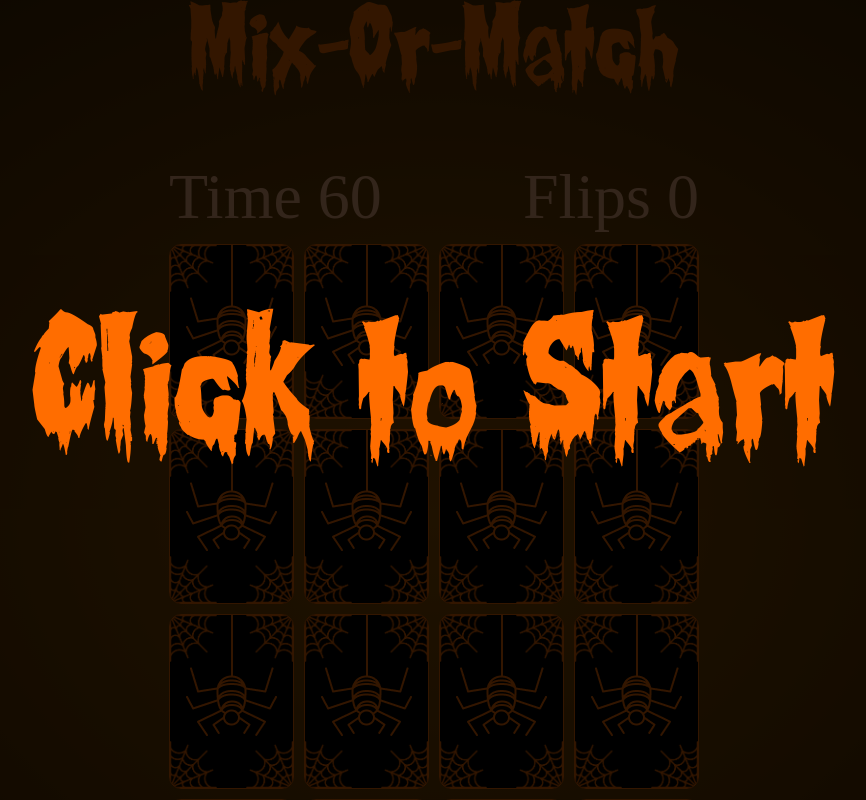
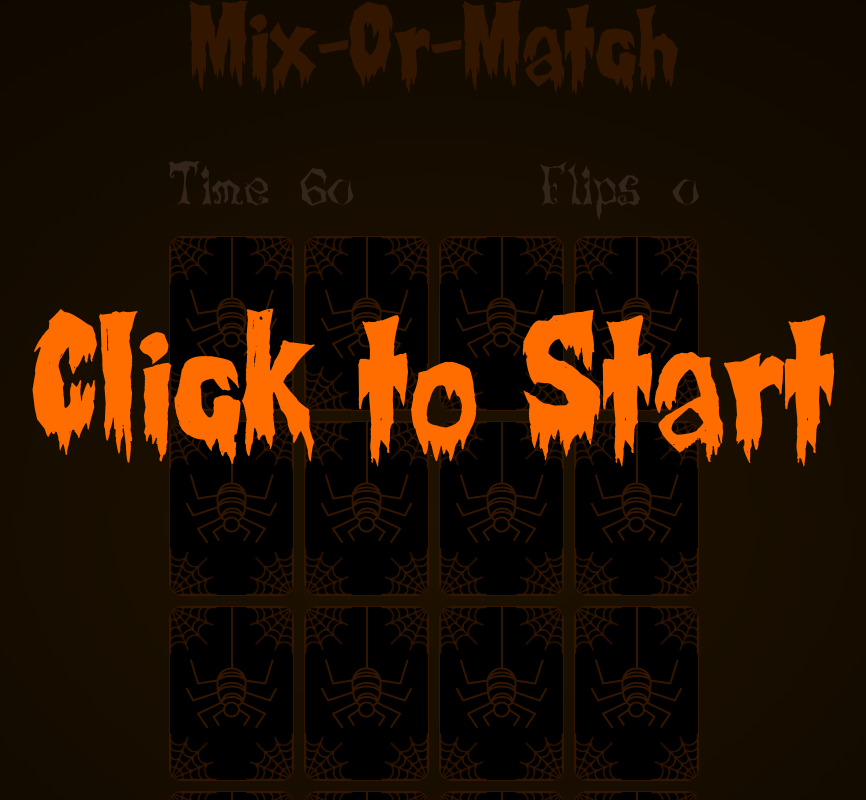
Before and after one commit to pragyandeep1/match, a PHP site: page / in a window 1280 px wide. Shown: the whole page, without its empty margins (206-1072 px from the left). Run offline with PHP 8.4, Linux system fonts and the light colour scheme; some web fonts are replaced.

Commit message:
Update style.css

```diff
--- a/style.css
+++ b/style.css
@@ -2,6 +2,12 @@
     font-family: "Creepy";
     src: url("Assets/Fonts/Creepy.woff") format("woff"),
          url("Assets/Fonts/Creepy.woff2") format("woff2");
+}
+
+@font-face {
+    font-family: "Lunacy";
+    src: url("Assets/Fonts/Lunacy.woff") format("woff"),
+         url("Assets/Fonts/Lunacy.woff2") format("woff2");
 }
 
 * {
```
